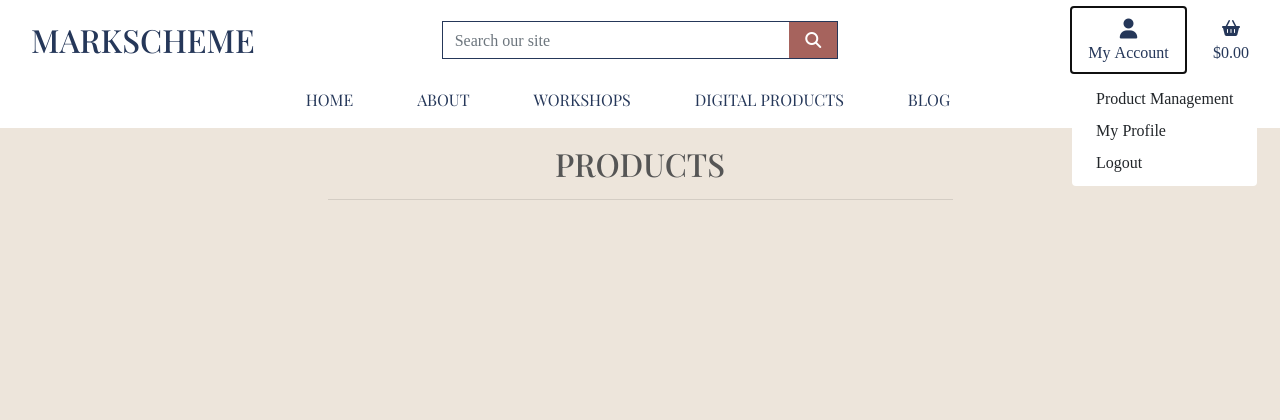
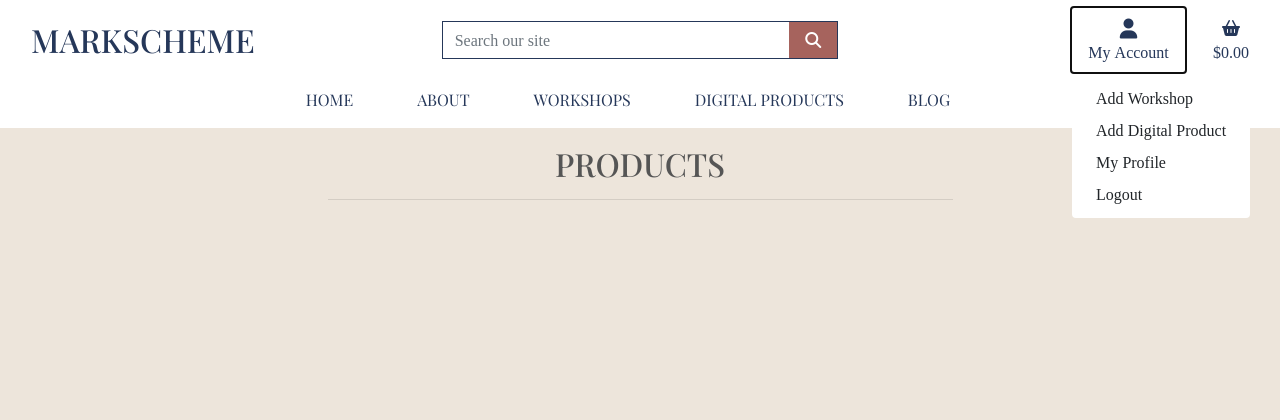
Before and after one commit to adamsburge/Markscheme, a Django app: page /products/ in a window 1280 px wide, after a click on "My Account". Shown: the top 420 px of the page. Run offline with Django 3.2, Linux system fonts and the light colour scheme; the visitor is signed in with stand-in values (Sample User, id 1); data that the repository does not hold is empty; some libraries are stand-ins or nearby versions; some web fonts are replaced.

Commit message:
Adjust the navigation links to allow superuser to access product add

```diff
--- a/templates/base.html
+++ b/templates/base.html
@@ -73,7 +73,8 @@
                         <div class="dropdown-menu border-0" aria-labelledby="user-options">
                             {% if request.user.is_authenticated %}
                                 {% if request.user.is_superuser %}
-                                    <a href="" class="dropdown-item">Product Management</a>
+                                    <a href="{% url 'add_workshop' %}" class="dropdown-item">Add Workshop</a>
+                                    <a href="{% url 'add_digital_product' %}" class="dropdown-item">Add Digital Product</a>
                                 {% endif %}
                                 <a href="{% url 'profile' %}" class="dropdown-item">My Profile</a>
                                 <a href="{% url 'account_logout' %}" class="dropdown-item">Logout</a>
--- a/templates/includes/mobile-top-header.html
+++ b/templates/includes/mobile-top-header.html
@@ -30,7 +30,8 @@
     <div class="dropdown-menu border-0" aria-labelledby="user-options">
         {% if request.user.is_authenticated %}
             {% if request.user.is_superuser %}
-                <a href="{% url 'account_logout' %}" class="dropdown-item">Product Management</a>
+            <a href="{% url 'add_workshop' %}" class="dropdown-item">Add Workshop</a>
+            <a href="{% url 'add_digital_product' %}" class="dropdown-item">Add Digital Product</a>
             {% endif %}
             <a href="" class="dropdown-item">My Profile</a>
             <a href="{% url 'account_logout' %}" class="dropdown-item">Logout</a>
```
